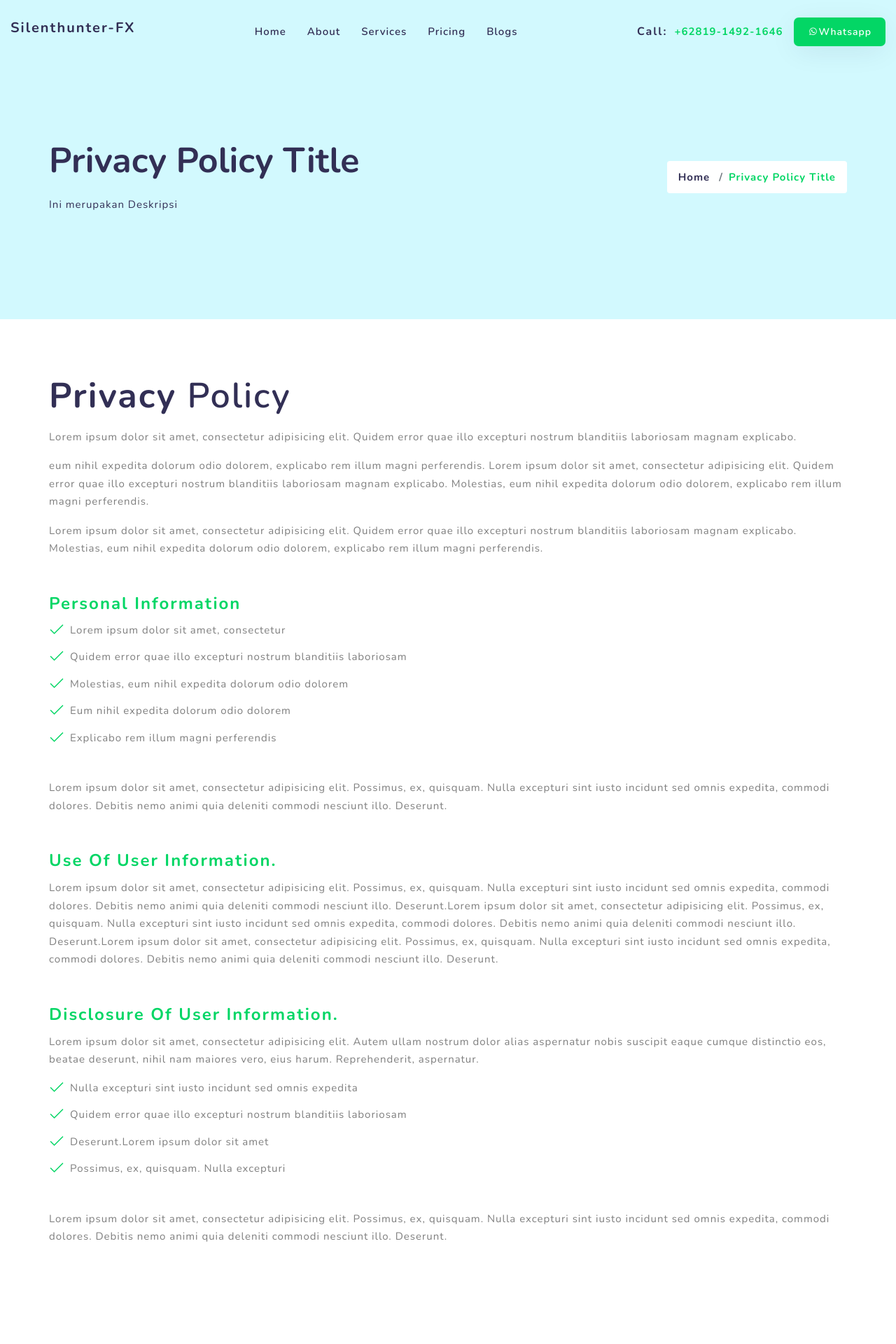
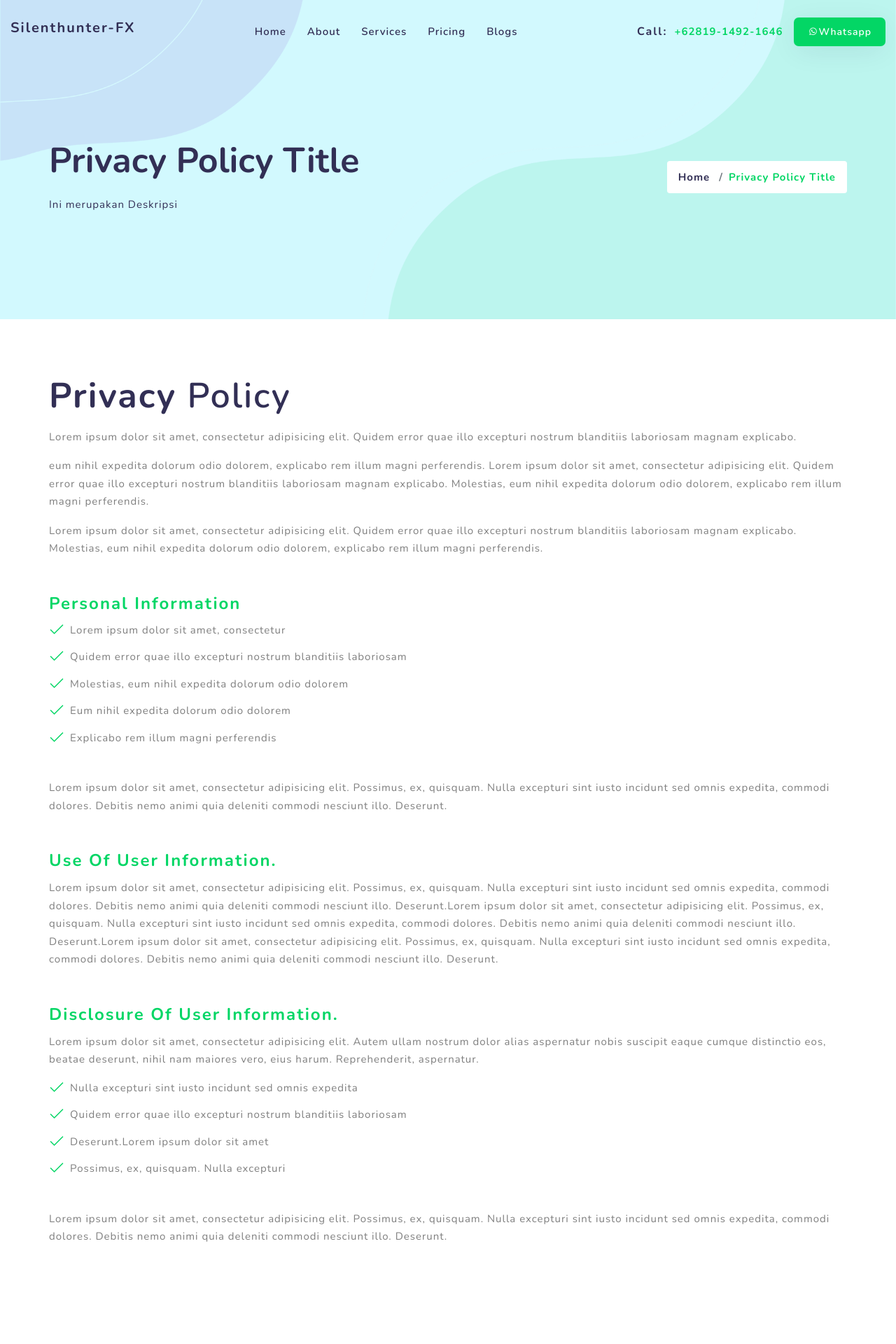
Before and after one commit to silenthunter-ea/silenthunter-ea.github.io, a Jekyll site: the page built from privacy-policy.html, in a window 1280 px wide. Shown: the top 1920 px of the page at 70% size. Built offline with Jekyll 4.4.1, drawn with Linux system fonts in a browser that asks for light colours.

Commit message:
add layout

```diff
--- a/_includes/page-intro.html
+++ b/_includes/page-intro.html
@@ -1,7 +1,7 @@
 <!--page title start-->
 
 <section class="page-title o-hidden pos-r md-text-center" data-bg-color="#d2f9fe">
-    <div class="page-title-pattern topBottom" data-bg-img="images/bg/01.png"></div>
+    <div class="page-title-pattern topBottom" data-bg-img="{{ site.baseurl }}/assets/images/bg/01.png"></div>
     <div class="container">
       <div class="row align-items-center">
         <div class="col-lg-7 col-md-12">
```
